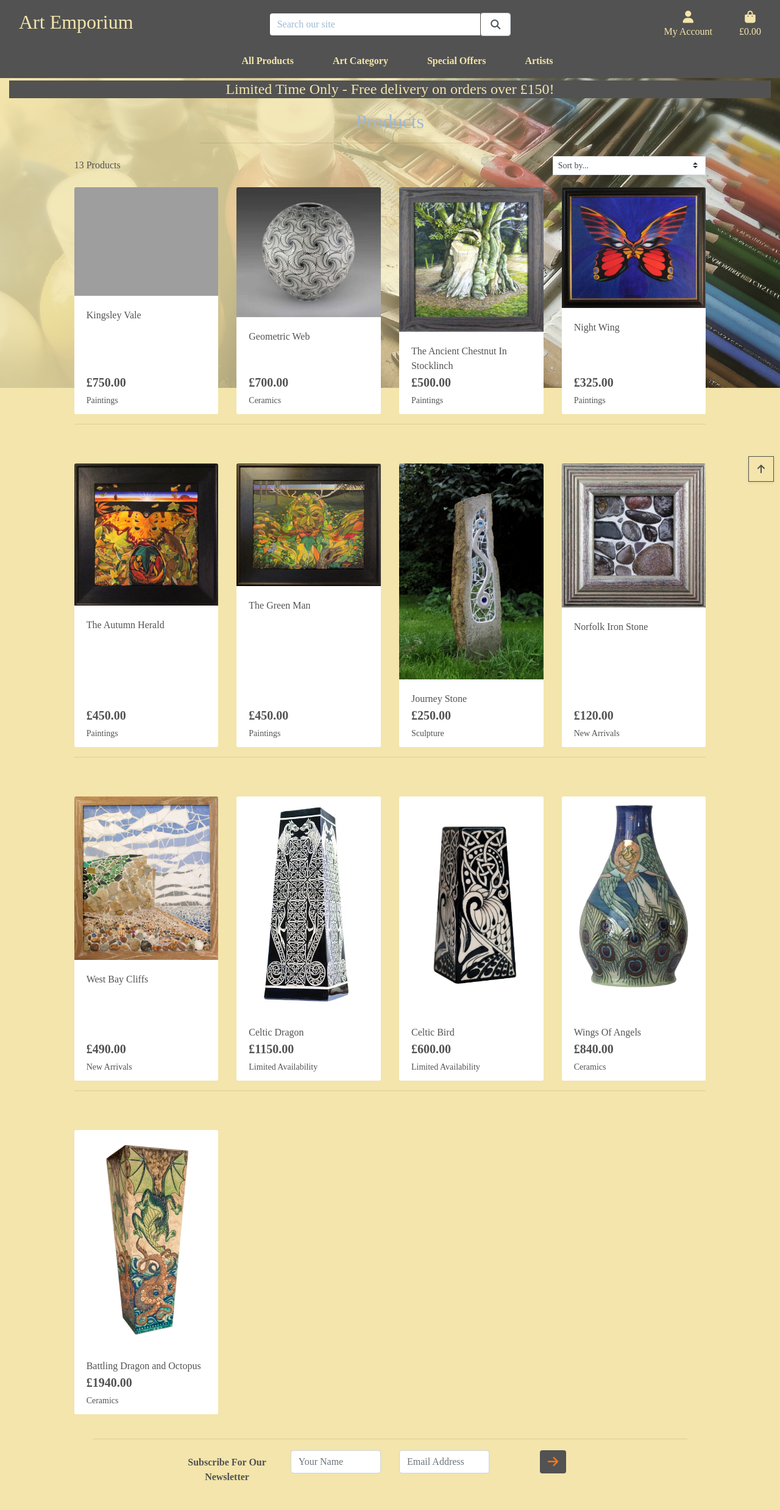
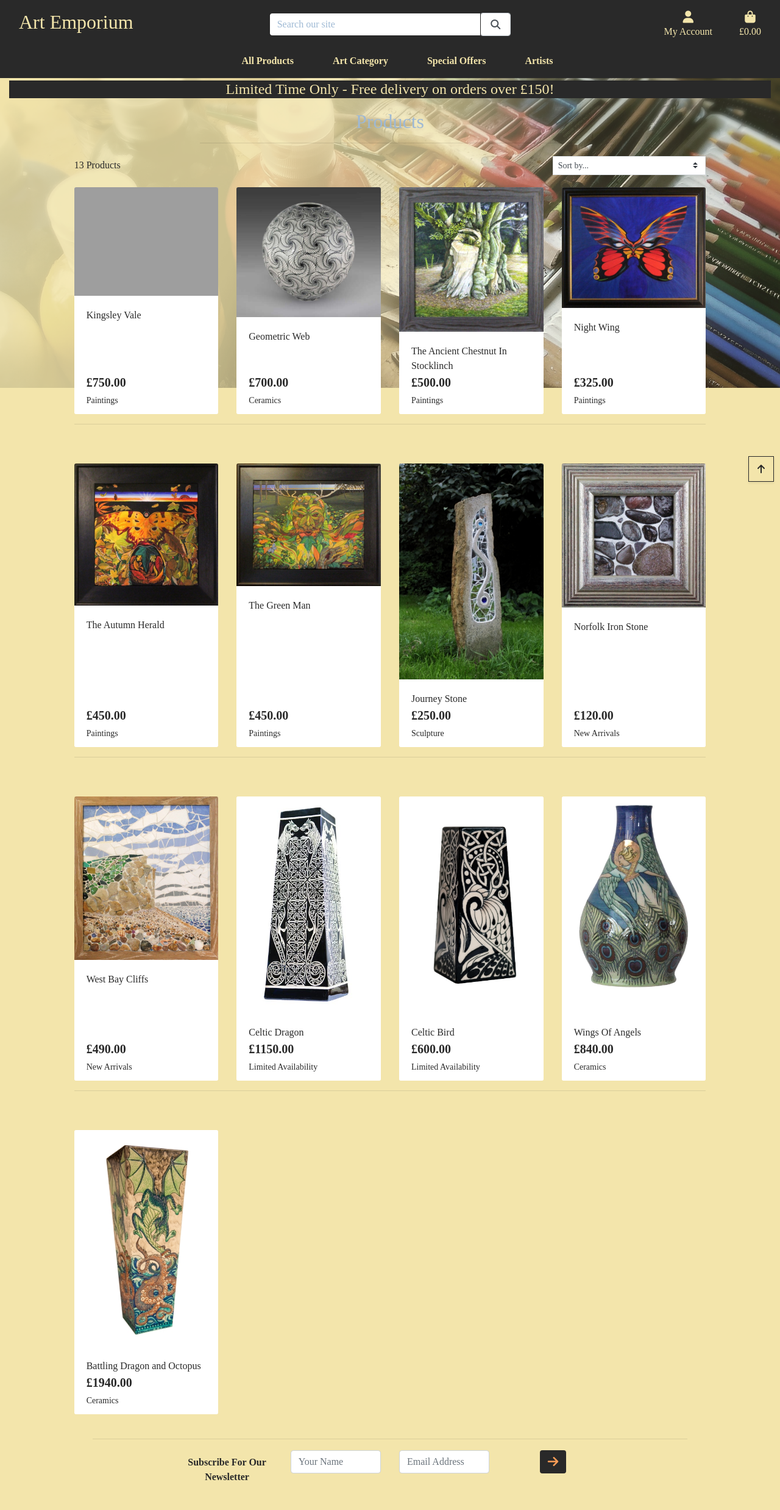
Before and after one commit to Ad-White/art_emporium, a Django app: page /products/ in a window 1280 px wide. Shown: the whole page at 61% size. Run offline with Django 3.2, Linux system fonts and the light colour scheme; data comes from the database, SQL or seed files in the repository; some libraries are stand-ins or nearby versions; some web fonts are replaced; grey boxes are pictures that could not be loaded.

Commit message:
Update css colours throughout site

```diff
--- a/static/css/base.css
+++ b/static/css/base.css
@@ -15,12 +15,12 @@ body {
 
 /* Styling for headings */
 h3, h4, h6 {
-    color: #525252;
+    color: #292929;
 }
 
 /* Styling for paragraph text */
 p {
-    color: #525252;
+    color: #292929;
 }
 
 /* Styling for instances of 'delete' buttons */
@@ -55,13 +55,13 @@ p {
 
 /* Styling for Top Navigation */
 #topnav {
-    background-color: #525252;
+    background-color: #292929;
     color: #F3E5AB;
 }
 
 /* Styling for dropdown-menu */
 .dropdown-menu {
-    background-color: #525252;
+    background-color: #292929;
 }
 
 /* Styling for dropdown-item */
@@ -73,12 +73,12 @@ p {
 
 /* Styling for dropdown-item hover state */
 .dropdown-item:hover {
-    color: #FF7518;
+    color: #FF9E57;
 }
 
 /* Styling used to colour the background banner */
 .bg-banner {
-    background-color: #525252;
+    background-color: #292929;
 }
 
 /* Styling used for main home page link to gallery */
@@ -102,15 +102,15 @@ p {
 .btn-grey:hover,
 .btn-grey:active,
 .btn-grey:focus {
-    background: #FF7518;
-    color: #525252;
+    background: #FF9E57;
+    color: #292929;
 }
 
-/* Styling for form buttons with 'solid' emphasis*/
+/* Styling for form buttons with 'solid' emphasis */
 .form-button {
     font-family: 'mako';
-    background: #525252;
-    color: #FF7518;
+    background: #292929;
+    color: #FF9E57;
 }
 
 /* Styling used for the form button's various link states */
@@ -120,26 +120,26 @@ p {
 .btn-grey:hover,
 .btn-grey:active,
 .btn-grey:focus {
-    background: #FF7518;
-    color: #525252;
+    background: #FF9E57;
+    color: #292929;
 }
 
 /* Styling for buttons with outline as emphasis */
 .btn-outline-grey {
-    border: 1px solid #525252;
+    border: 1px solid #292929;
 }
 
 /* Styling for various states of buttons with outline as emphasis */
 .btn-outline-grey:hover,
 .btn-outline-grey:active,
 .btn-outline-grey:focus {
-    background: #FF7518;
-    color: #525252 !important;
+    background: #FF9E57;
+    color: #292929 !important;
 }
 
 /* Styling for text used (in suggested colours) */
 .text-grey {
-    color: #525252 !important;
+    color: #292929 !important;
 }
 
 .text-yellow {
@@ -149,12 +149,12 @@ p {
 .text-orange {
     font-family: 'mako';
     font-weight: bold;
-    color:#FF7518 !important;
+    color: #FF9E57 !important;
 }
 
 /* Styling used for border (e.g. Order Success Form) */
 .border-grey {
-    border: 1px solid #525252 !important;
+    border: 1px solid #292929 !important;
 }
 
 /* Styling used for overlay */
@@ -170,22 +170,22 @@ p {
 
 /* Styling used to inform of category subject */
 a.category-badge {
-    color: #525252;
+    color: #292929;
 }
 
 /* Styling used to inform of category subject - hover state */
 a.category-badge > span.badge:hover {
-    color: #FF7518;
+    color: #FF9E57;
 }
 
 /* Styling used for text to inform of category subject */
 a {
-    color: #525252;
+    color: #292929;
 }
 
 /* Styling used for link to inform of category subject */
 a:hover {
-    color: #FF7518;
+    color: #FF9E57;
     text-decoration: none;
 }
 
```
Also changed, not shown: other parts of static/css/base.css (+14 -14 lines).
